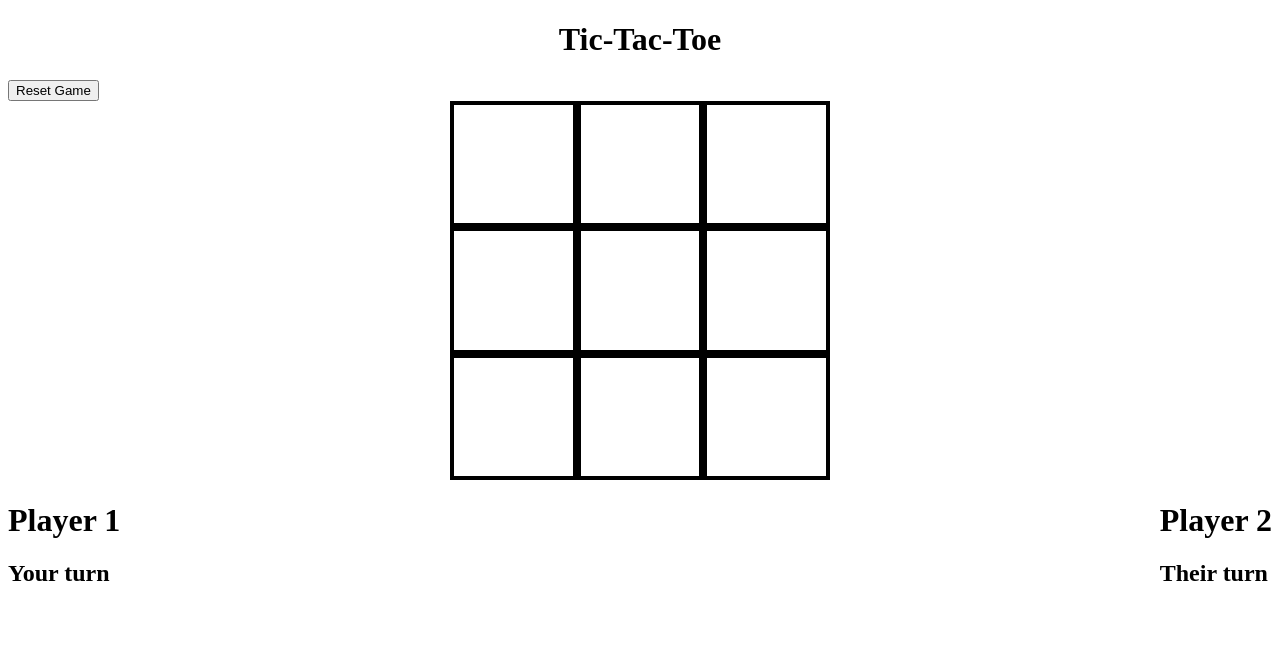
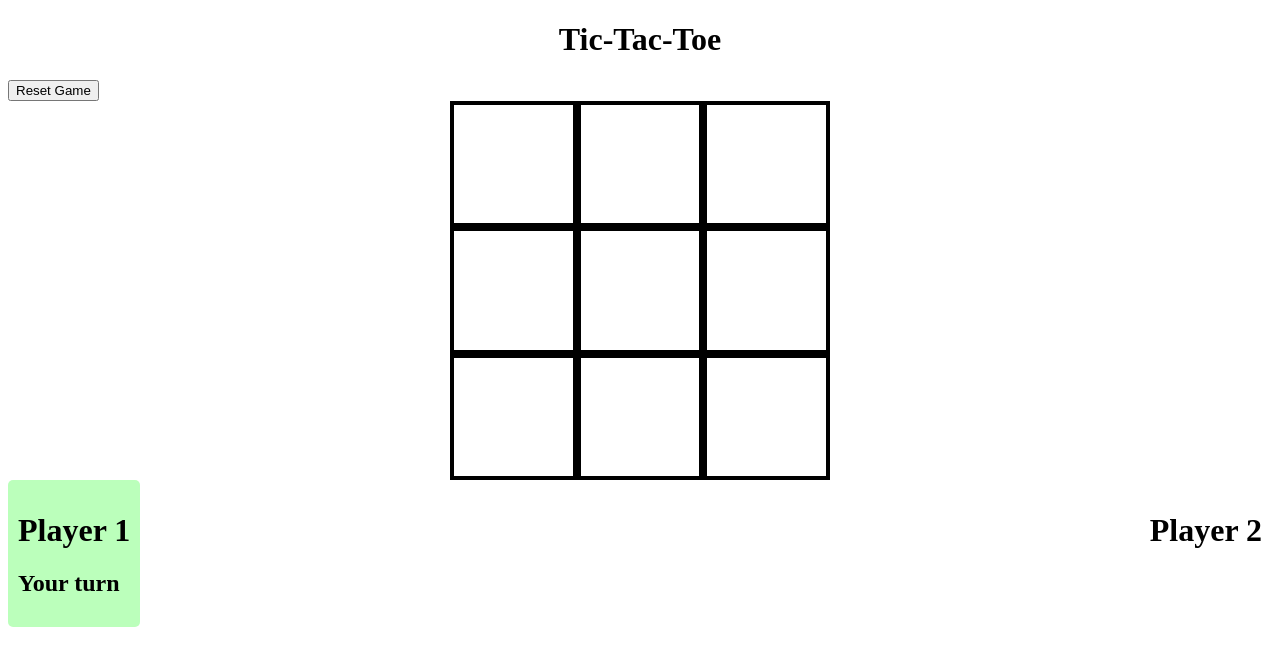
Before and after one commit to Mrhotsauce124/tictactoe, a plain HTML site: page tictactoe892/index.html in a window 1280 px wide. Drawn offline with Linux system fonts and the light colour scheme.

```diff
--- a/script.js
+++ b/tictactoe892/script.js
@@ -182,6 +182,7 @@
     // TODO: change this to use more appropriate elements
 
     let playerBox = document.createElement("div");
+    playerBox.classList.add("player-box");
     playerBox.classList.add(ID ? "player2-box" : "player1-box");
 
 
@@ -191,17 +192,22 @@
 
     playerBox.appendChild(playerName);
     playerBox.appendChild(playerTurn);
-    playerName.textContent = name;
-    playerTurn.textContent = currentTurn ? `Your turn` : `Their turn`;
+    setPlayerText();
+    setTurnMarker();
 
 
     // TODO: add score
 
 
+    function setPlayerText() {
+        playerName.textContent = name;
+        playerTurn.textContent = currentTurn ? `Your turn` : ``;
+    }
+
 
     const updateInfo = () => {
-        playerName.textContent = name;
-        playerTurn.textContent = currentTurn ? `Your turn` : `Their turn`;
+        setPlayerText();
+        setTurnMarker();
     };
 
     const nextTurn = () => {
@@ -211,6 +217,16 @@
     const displayInfo = () => {
         document.getElementById("main-div").appendChild(playerBox);
     };
+
+    function setTurnMarker() {
+        if (currentTurn) {
+            playerBox.classList.add("current-turn");
+        }
+
+        else {
+            playerBox.classList.remove("current-turn");
+        }
+    }
 
 
     return {ID, currentTurn, displayInfo, nextTurn, updateInfo};
--- a/styles.css
+++ b/tictactoe892/styles.css
@@ -8,6 +8,11 @@
 
 .O {
     color: red;
+}
+
+
+.current-turn {
+    background-color:rgba(153, 255, 153, 0.664);
 }
 
 .game-board {
@@ -37,8 +42,15 @@
     cursor: pointer;
 }
 
+
+.player-box {
+    padding: 10px;
+    border-radius: 5px;
+}
+
 .player1-box {
     float: left;
+
 }
 
 .player2-box {
```
Also changed, not shown: app.js (added, +17 -0 lines), tictactoe892/index.html (renamed from index.html), 1 other file.
